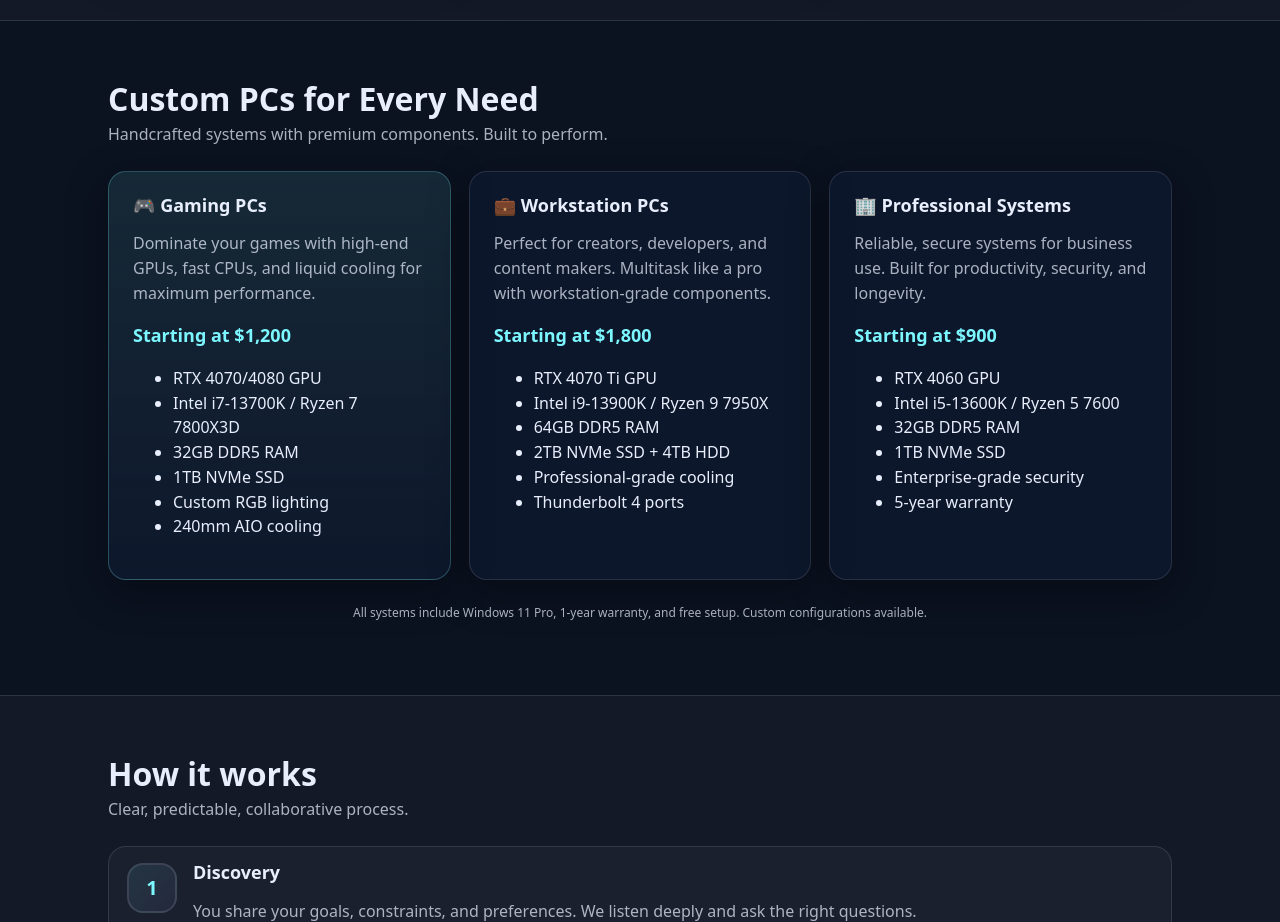
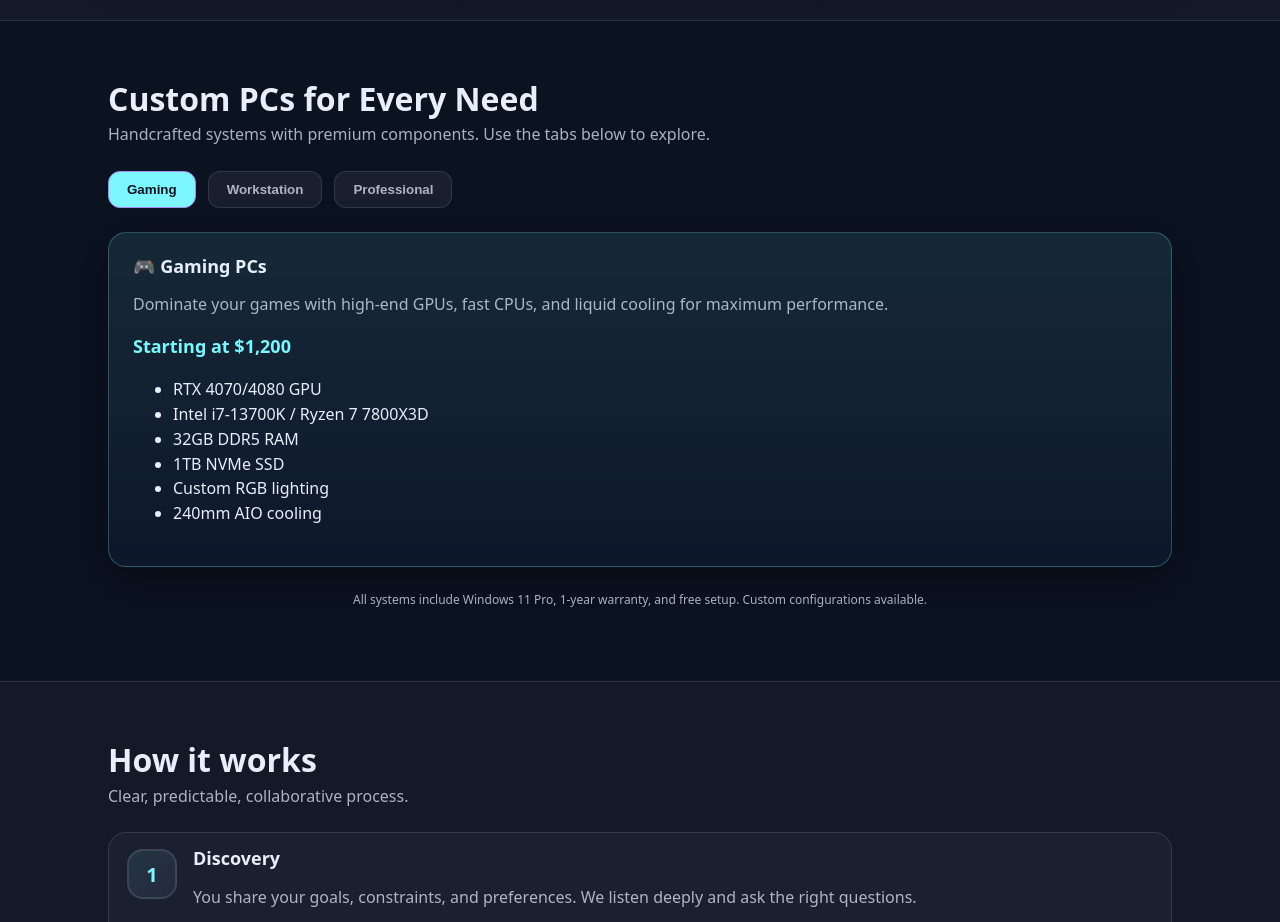
Before and after one commit to howardresourcegroup-cmd/hrgsite, a plain HTML site: page index.html in a window 1280 px wide. Shown: the part 1380-2302 px from the top of the page. Drawn offline with Linux system fonts and the light colour scheme.

Commit message:
Add interactive product tabs with animations and smooth transitions

```diff
--- a/index.html
+++ b/index.html
@@ -154,10 +154,16 @@
       <div class="container">
         <div class="section__head">
           <h2>Custom PCs for Every Need</h2>
-          <p class="muted">Handcrafted systems with premium components. Built to perform.</p>
+          <p class="muted">Handcrafted systems with premium components. Use the tabs below to explore.</p>
         </div>
 
-        <div class="grid cards">
+        <div class="tabs">
+          <button class="tab-btn active" data-target="gaming">Gaming</button>
+          <button class="tab-btn" data-target="workstation">Workstation</button>
+          <button class="tab-btn" data-target="professional">Professional</button>
+        </div>
+
+        <div class="tab-content" id="gaming">
           <article class="card card--highlight">
             <h3>🎮 Gaming PCs</h3>
             <p class="muted">Dominate your games with high-end GPUs, fast CPUs, and liquid cooling for maximum performance.</p>
@@ -173,7 +179,9 @@
               </ul>
             </div>
           </article>
+        </div>
 
+        <div class="tab-content hidden" id="workstation">
           <article class="card">
             <h3>💼 Workstation PCs</h3>
             <p class="muted">Perfect for creators, developers, and content makers. Multitask like a pro with workstation-grade components.</p>
@@ -189,7 +197,9 @@
               </ul>
             </div>
           </article>
+        </div>
 
+        <div class="tab-content hidden" id="professional">
           <article class="card">
             <h3>🏢 Professional Systems</h3>
             <p class="muted">Reliable, secure systems for business use. Built for productivity, security, and longevity.</p>
--- a/script.js
+++ b/script.js
@@ -50,3 +50,22 @@ document.querySelectorAll('a[href^="#"]').forEach(anchor => {
     }
   });
 });
+
+// Tabs logic for products section
+const tabButtons = document.querySelectorAll('.tab-btn');
+if (tabButtons.length) {
+  tabButtons.forEach(btn => {
+    btn.addEventListener('click', () => {
+      const active = document.querySelector('.tab-btn.active');
+      if (active) active.classList.remove('active');
+      btn.classList.add('active');
+
+      const current = document.querySelector('.tab-content:not(.hidden)');
+      if (current) current.classList.add('hidden');
+
+      const targetId = btn.dataset.target;
+      const panel = document.getElementById(targetId);
+      if (panel) panel.classList.remove('hidden');
+    });
+  });
+}
--- a/style.css
+++ b/style.css
@@ -237,6 +237,47 @@ em {
   margin-bottom: 8px;
 }
 
+/* Tabs */
+.tabs {
+  display:flex;
+  gap:12px;
+  flex-wrap:wrap;
+  margin-bottom: 24px;
+}
+
+.tab-btn {
+  padding: 10px 18px;
+  border: 1px solid var(--line);
+  border-radius: 12px;
+  background: rgba(255,255,255,.06);
+  color: var(--muted);
+  font-weight:700;
+  cursor:pointer;
+  transition: background .3s, color .3s, transform .2s;
+}
+.tab-btn:hover {
+  background: rgba(255,255,255,.1);
+  transform: translateY(-2px);
+}
+.tab-btn.active {
+  background: var(--accent);
+  color: #0b1220;
+  border-color: var(--accent2);
+}
+
+.tab-content {
+  animation: fadeIn 0.4s ease-in-out;
+}
+
+.hidden {
+  display:none;
+}
+
+@keyframes fadeIn {
+  from { opacity: 0; transform: translateY(8px); }
+  to { opacity: 1; transform: translateY(0); }
+}
+
 .form{display:grid; gap:12px; margin-top: 16px}
 label{display:grid; gap:6px; font-size:13px; color:var(--muted); font-weight: 600}
 input, textarea, select{
```
